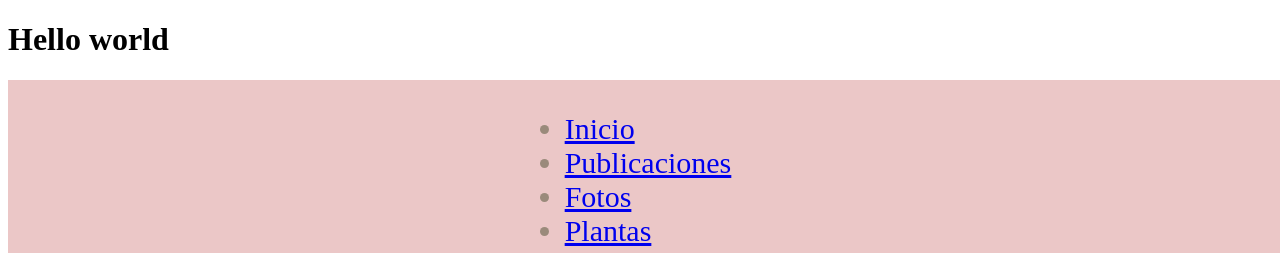
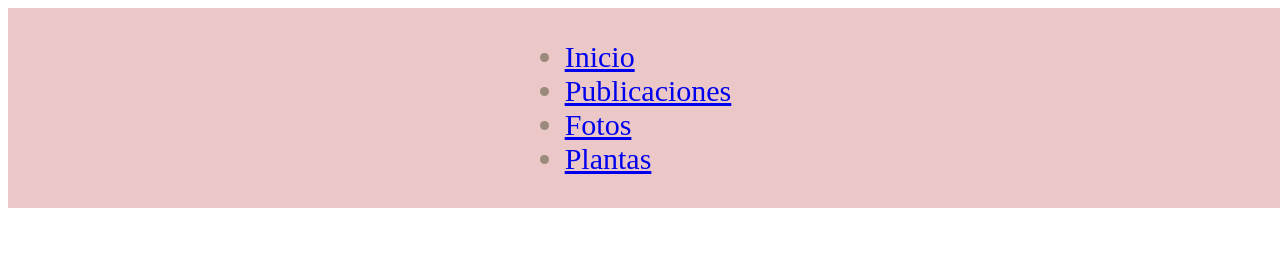
Before and after one commit to susird/crassus-js, a website with bundled scripts: page index.html in a window 1280 px wide. Shown: the top 253 px of the page. Built offline with nearby package versions, Linux system fonts and the light colour scheme.

Commit message:
Delete hello world and add semicolon

```diff
--- a/index.html
+++ b/index.html
@@ -7,7 +7,6 @@
   <title>Crassus</title>
 </head>
 <body>
-  <h1>Hello world</h1>
   <div id="root"></div>
   <script type="module" src="index.js"></script>
 </body>
```
Also changed, not shown: Components/Header.js (+4 -4 lines).
